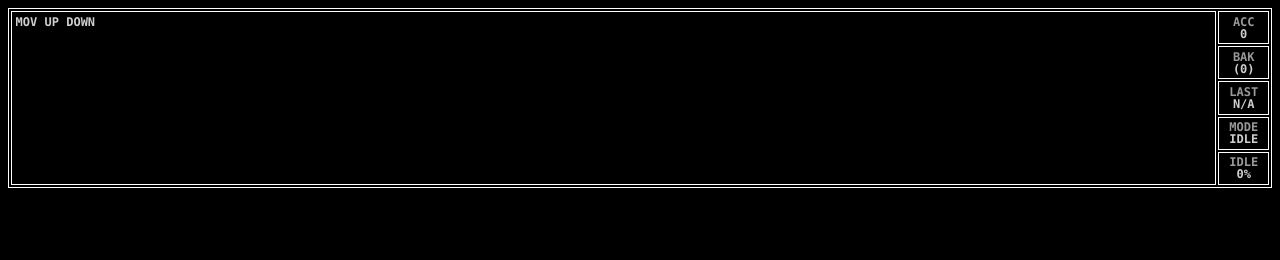
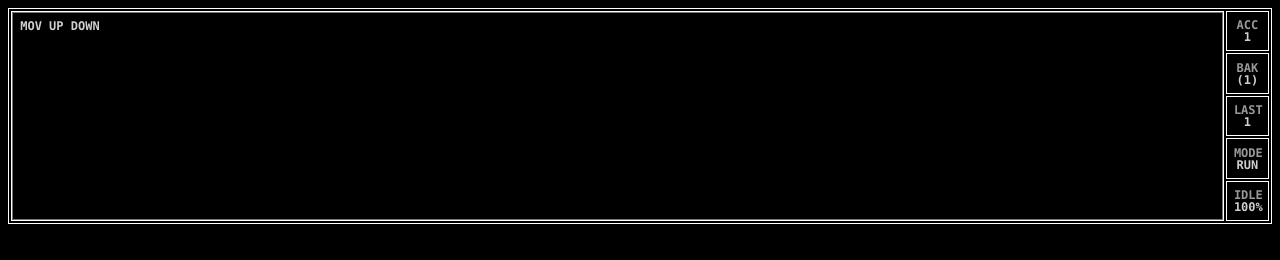
Before and after one commit to kmccullough/tis-100-sandbox, a plain HTML site: page index.html in a window 1280 px wide. Drawn offline with Linux system fonts and the light colour scheme.

Commit message:
Add setValue mechanism

```diff
--- a/css/main.css
+++ b/css/main.css
@@ -1,10 +1,17 @@
 :root {
+  --background-color: #000;
   --text-color: #cfcfcf;
   --label-color: #999;
+  --text-padding: 1ch;
 }
 
 body {
-  background-color: #000;
+
+}
+
+body,
+.node-editor {
+  background-color: var(--background-color);
   color: var(--text-color);
   font-family: "Consolas", "Courier New", monospace;
   font-size: 12px;
@@ -23,7 +30,7 @@ body {
     'code mode'
     'code idle'
   ;
-  grid-template-columns: auto 7ch;
+  grid-template-columns: auto 6ch;
   gap: 2px;
 }
 
@@ -43,7 +50,7 @@ body {
 .node-last,
 .node-mode,
 .node-idle {
-  padding: .5ch;
+  padding: var(--text-padding);
 }
 
 .node-acc,
@@ -56,6 +63,8 @@ body {
 
 .node-code {
   grid-area: code;
+  position: relative;
+  padding: 0;
 }
 
 .node-acc {
@@ -81,3 +90,11 @@ body {
 .node-label {
   color: var(--label-color);
 }
+
+.node-editor {
+  resize: none;
+  position: absolute;
+  inset: 0;
+  outline: none;
+  padding: var(--text-padding);
+}
--- a/index.html
+++ b/index.html
@@ -8,6 +8,10 @@
     <link rel="stylesheet" href="css/main.css">
   </head>
   <body>
-    <script src="js/main.js"></script>
+  <script src="js/dom.js"></script>
+  <script src="js/render-state.js"></script>
+  <script src="js/code-node-renderer.js"></script>
+  <script src="js/code-node.js"></script>
+  <script src="js/main.js"></script>
   </body>
 </html>
--- /dev/null
+++ b/js/code-node-renderer.js
@@ -0,0 +1,120 @@
+const formatNoop = () => {};
+const formatCode = el => value => {
+  el.innerText = value;
+};
+const formatNumber = el => value => {
+  el.innerText = value;
+};
+const formatBak = el => value => {
+  el.innerText = '(' + value + ')';
+};
+const formatMode = el => value => {
+  el.innerText = value === 1 ? 'run'
+    : value === 2 ? 'wrte'
+    : value === 3 ? 'read'
+    : 'idle';
+};
+const formatPercent = el => value => {
+  el.innerText = Math.round(value * 100) + '%';
+};
+
+class CodeNodeRenderer {
+  renderState;
+
+  constructor(renderState) {
+    this.renderState = renderState;
+  }
+
+  createElements(codeNode) {
+    if (codeNode.elements) {
+      return;
+    }
+    const editor = createElement('textarea', {
+      class: 'node-editor',
+      attributes: {
+        autocomplete: 'off',
+        autocapitalize: 'off',
+        spellcheck: false,
+      },
+      innerText: 'MOV UP DOWN',
+    })
+    const code = createElement({
+      class: 'node-code',
+      append: editor,
+    });
+    const acc = createElement({
+      class: 'node-value',
+      innerText: '0',
+    });
+    const accLabel = createElement({
+      class: 'node-acc',
+      innerHTML: '<span class="node-label">ACC</span><br>',
+      append: acc,
+    });
+    const bak = createElement({
+      class: 'node-value',
+      innerText: '(0)',
+    });
+    const bakLabel = createElement({
+      class: 'node-bak',
+      innerHTML: '<span class="node-label">BAK</span><br>',
+      append: bak,
+    });
+    const last = createElement({
+      class: 'node-value',
+      innerText: 'N/A',
+    });
+    const lastLabel = createElement({
+      class: 'node-last',
+      innerHTML: '<span class="node-label">LAST</span><br>',
+      append: last,
+    });
+    const mode = createElement({
+      class: 'node-value',
+      innerText: 'IDLE',
+    });
+    const modeLabel = createElement({
+      class: 'node-mode',
+      innerHTML: '<span class="node-label">MODE</span><br>',
+      append: mode,
+    });
+    const idle = createElement({
+      class: 'node-value',
+      innerText: '0%',
+    });
+    const idleLabel = createElement({
+      class: 'node-idle',
+      innerHTML: '<span class="node-label">IDLE</span><br>',
+      append: idle,
+    });
+    const node = createElement({
+      class: 'node',
+    });
+    node.append(code, accLabel, bakLabel, lastLabel, modeLabel, idleLabel);
+    codeNode.elements = {
+      node:   { element: node,   setValue: formatNoop         },
+      code:   { element: editor, setValue: formatCode(editor) },
+      acc:    { element: acc,    setValue: formatNumber(acc)  },
+      bak:    { element: bak,    setValue: formatBak(bak)     },
+      last:   { element: last,   setValue: formatNumber(last) },
+      mode:   { element: mode,   setValue: formatMode(mode)   },
+      idle:   { element: idle,   setValue: formatPercent(idle)},
+    };
+  }
+
+  setValue(codeNode, key, value) {
+    this.createElements(codeNode);
+    codeNode.elements[key]?.setValue?.(value);
+  }
+
+  render(codeNode) {
+    if (!codeNode?.position) {
+      return;
+    }
+    // TODO positioning
+
+    this.createElements(codeNode);
+
+    document.body.append(codeNode.elements.node.element);
+  }
+}
--- /dev/null
+++ b/js/code-node.js
@@ -0,0 +1,29 @@
+class CodeNode {
+  elements;
+  position;
+  renderer;
+
+  constructor(renderer) {
+    this.setRenderer(renderer);
+    this.render();
+  }
+
+  setRenderer(renderer) {
+    this.renderer = renderer;
+    return this.render();
+  }
+
+  setPosition(position) {
+    this.position = position;
+    return this.render();
+  }
+
+  setValue(key, value) {
+    this.renderer?.setValue(this, key, value);
+  }
+
+  render() {
+    this.renderer?.render(this);
+    return this;
+  }
+}
--- /dev/null
+++ b/js/dom.js
@@ -0,0 +1,36 @@
+function createElement(tag = 'div', options = {}) {
+  if (tag && typeof tag !== 'string') {
+    options = tag;
+    tag = 'div';
+  }
+  options ||= {};
+  const el = document.createElement(tag);
+  createElement.propertyOptions ??= [
+    'dataset',
+    'innerHTML',
+    'innerText',
+  ];
+  for (const option of createElement.propertyOptions) {
+    if (option in options) {
+      el[option] = options[option];
+    }
+  }
+  for (const attr of Object.keys(options.attributes || {})) {
+    if (attr in options.attributes) {
+      el.setAttribute(attr, options.attributes[attr]);
+    }
+  }
+  if (options.class) {
+    el.classList.add(...options.class.trim().split(/\s+/));
+  }
+  createElement.attachOptions ??= [
+    'prepend',
+    'append',
+  ];
+  for (const attach of createElement.attachOptions) {
+    if (attach in options) {
+      el[attach](...[].concat(options[attach]));
+    }
+  }
+  return el;
+}
--- a/js/main.js
+++ b/js/main.js
@@ -1,54 +1,19 @@
+const nodes = [];
+const renderState = new RenderState();
+const codeNodeRenderer = new CodeNodeRenderer(renderState);
+
 addEventListener('DOMContentLoaded', () => {
-  const code = createEl({
-    class: 'node-code',
-    innerHTML: 'MOV UP DOWN',
-  });
-  const acc = createEl({
-    class: 'node-acc',
-    innerHTML: '<span class="node-label">ACC</span><br>0',
-  });
-  const bak = createEl({
-    class: 'node-bak',
-    innerHTML: '<span class="node-label">BAK</span><br>(0)',
-  });
-  const last = createEl({
-    class: 'node-last',
-    innerHTML: '<span class="node-label">LAST</span><br>N/A',
-  });
-  const mode = createEl({
-    class: 'node-mode',
-    innerHTML: '<span class="node-label">MODE</span><br>IDLE',
-  });
-  const idle = createEl({
-    class: 'node-idle',
-    innerHTML: '<span class="node-label">IDLE</span><br>0%',
-  });
-  const node = createEl({
-    class: 'node',
-  });
-  node.append(code, acc, bak, last, mode, idle);
-  document.body.append(node);
+  const codeNode = new CodeNode(codeNodeRenderer)
+    .setPosition({ x: 0, y: 0 })
+  ;
+  let toggle = 0;
+  setInterval(() => {
+    toggle = toggle ? 0 : 1
+    codeNode.setValue('code', toggle ? 'MOV UP DOWN' : 'MOV LEFT RIGHT');
+    codeNode.setValue('acc', toggle);
+    codeNode.setValue('bak', toggle);
+    codeNode.setValue('last', toggle);
+    codeNode.setValue('mode', toggle);
+    codeNode.setValue('idle', toggle);
+  }, 1000);
 });
-
-function createEl(tag = 'div', options = {}) {
-  if (tag && typeof tag !== 'string') {
-    options = tag;
-    tag = 'div';
-  }
-  options ||= {};
-  const el = document.createElement(tag);
-  createEl.propertyOptions ??= [
-    'dataset',
-    'innerHTML',
-    'innerText',
-  ];
-  for (const option of createEl.propertyOptions) {
-    if (options[option]) {
-      el[option] = options[option];
-    }
-  }
-  if (options.class) {
-    el.classList.add(...options.class.trim().split(/\s+/));
-  }
-  return el;
-}
--- /dev/null
+++ b/js/render-state.js
@@ -0,0 +1,3 @@
+class RenderState {
+
+}
```
